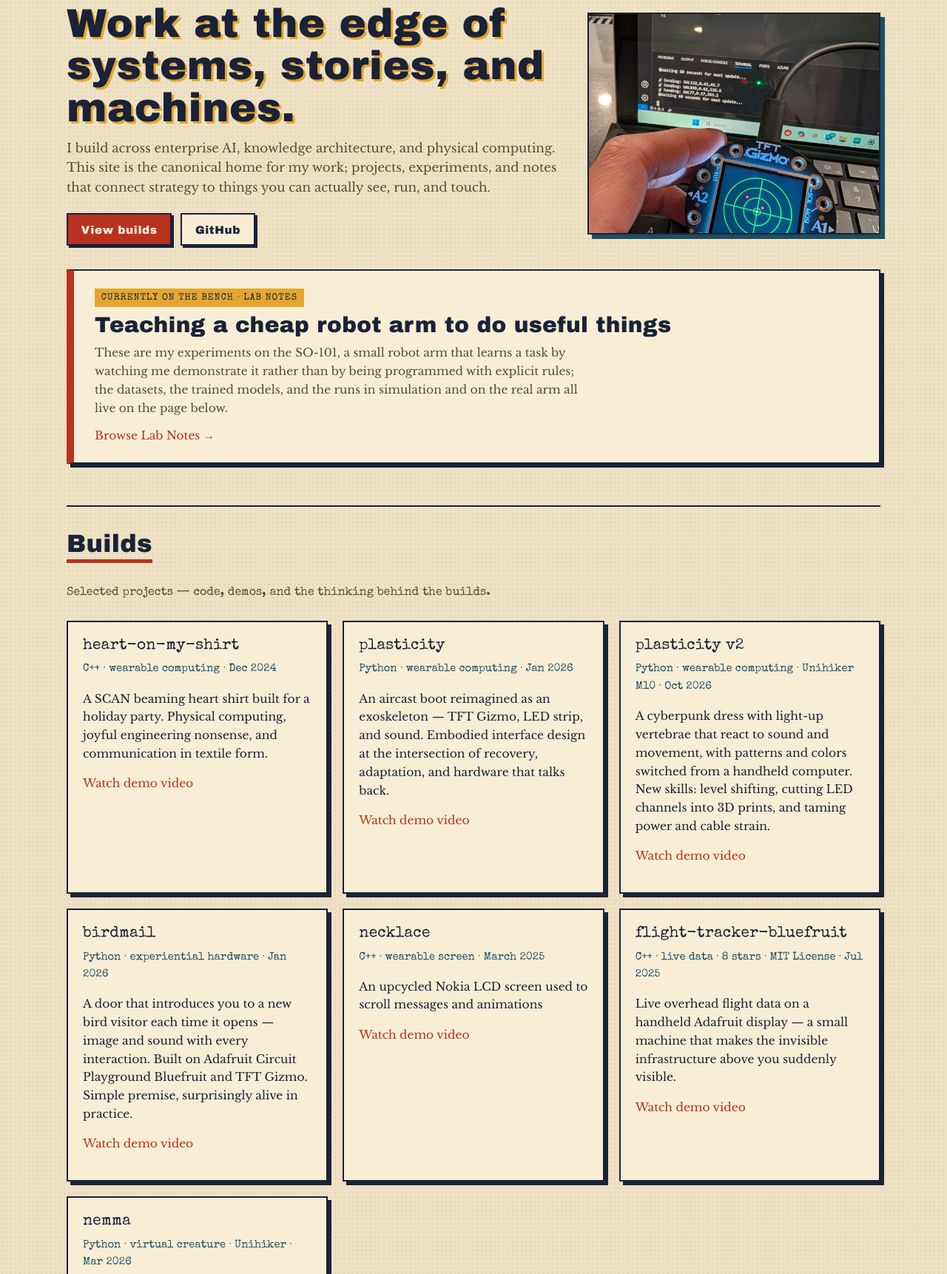
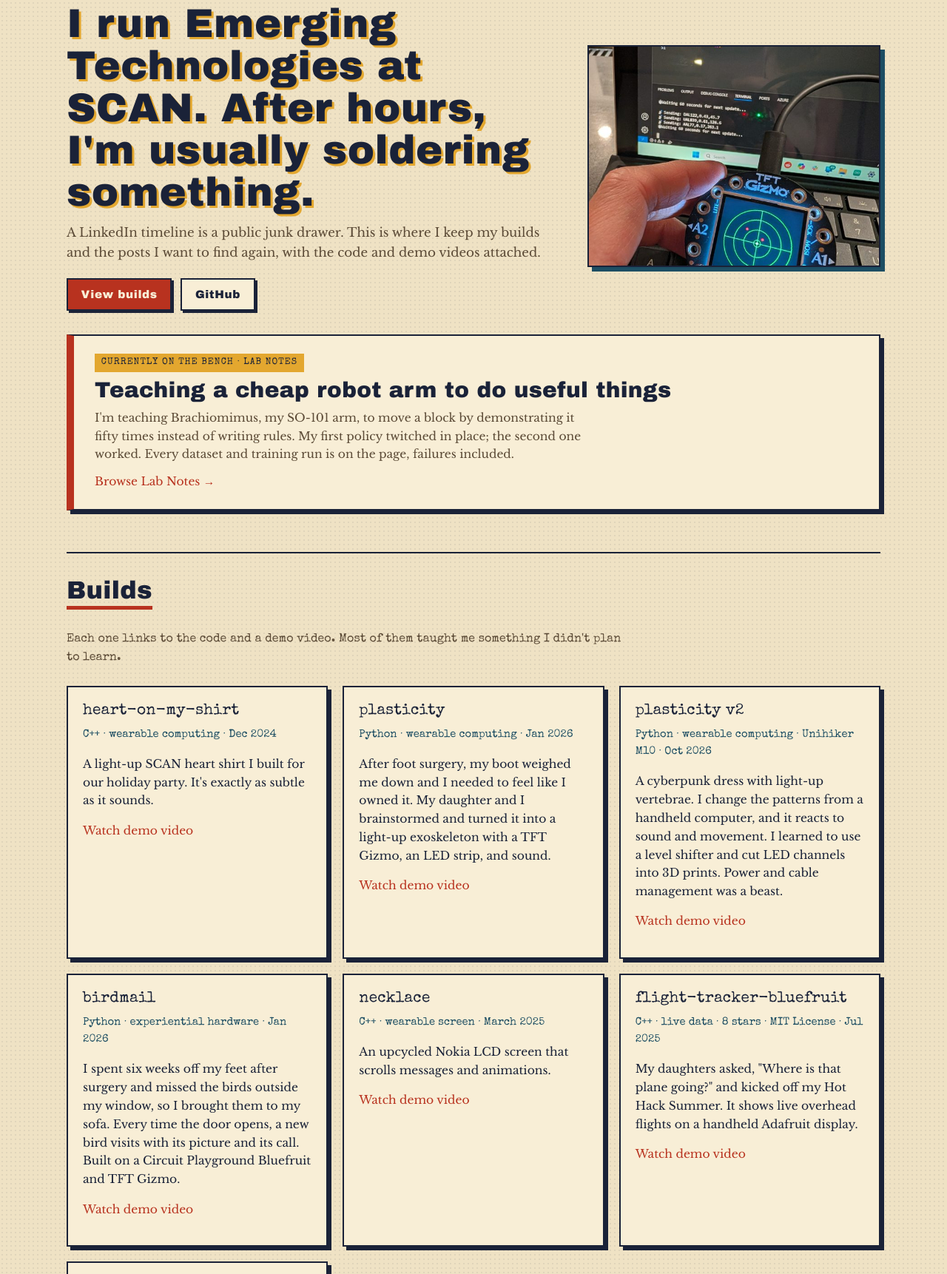
Before and after one commit to cpstroum/cpstroum.github.io, a plain HTML site: page index.html in a window 1280 px wide. Shown: the part 101-1823 px from the top of the page at 74% size. Drawn offline with nearby package versions, Linux system fonts and the light colour scheme; a web font is replaced by a local one.

Commit message:
Rewrite homepage copy in Corinne's voice; add corinne-voice skill
Replace abstract triples and em dashes on the homepage and Field Notes
header with concrete, first-person copy drawn from her posts. Fix typos
on Lab Notes. Add .claude/skills/corinne-voice with voice rules, AI tells
to cut, and before/after examples.

Co-Authored-By: Claude Opus 5.5 <noreply@anthropic.com>
Claude-Session: https://claude.ai/code/session_019Jcsx6HtLMzkwVMUhQvibn

```diff
--- a/index.html
+++ b/index.html
@@ -233,11 +233,10 @@
   <main class="wrap">
     <section class="hero" id="top" style="border-top: none;">
       <div>
-        <h1>Work at the edge of systems, stories, and machines.</h1>
+        <h1>I run Emerging Technologies at SCAN. After hours, I'm usually soldering something.</h1>
         <p>
-          I build across enterprise AI, knowledge architecture, and physical computing.
-          This site is the canonical home for my work; projects, experiments, and notes
-          that connect strategy to things you can actually see, run, and touch.
+          A LinkedIn timeline is a public junk drawer. This is where I keep my builds and
+          the posts I want to find again, with the code and demo videos attached.
         </p>
         <div class="hero-links">
           <a class="button primary" href="#builds">View builds</a>
@@ -254,9 +253,9 @@
         <div class="kicker">Currently on the bench · Lab Notes</div>
         <h2>Teaching a cheap robot arm to do useful things</h2>
         <p>
-          These are my experiments on the SO-101, a small robot arm that learns a task by watching me
-          demonstrate it rather than by being programmed with explicit rules; the datasets, the trained
-          models, and the runs in simulation and on the real arm all live on the page below.
+          I'm teaching Brachiomimus, my SO-101 arm, to move a block by demonstrating it fifty times
+          instead of writing rules. My first policy twitched in place; the second one worked. Every
+          dataset and training run is on the page, failures included.
         </p>
         <a href="lab-notes.html">Browse Lab Notes →</a>
       </div>
@@ -265,7 +264,7 @@
     <section id="builds">
       <h2>Builds</h2>
       <p class="section-intro">
-        Selected projects — code, demos, and the thinking behind the builds.
+        Each one links to the code and a demo video. Most of them taught me something I didn't plan to learn.
       </p>
 
       <div class="grid">
@@ -273,8 +272,7 @@
           <h3><a href="https://github.com/cpstroum/heart-on-my-shirt" target="_blank" rel="noreferrer">heart-on-my-shirt</a></h3>
           <div class="meta">C++ · wearable computing · Dec 2024</div>
           <p>
-            A SCAN beaming heart shirt built for a holiday party. Physical computing, joyful engineering nonsense,
-            and communication in textile form.
+            A light-up SCAN heart shirt I built for our holiday party. It's exactly as subtle as it sounds.
           </p>
           <p><a href="https://www.youtube.com/shorts/X5aVGgbqIVI?feature=share" target="_blank" rel="noreferrer">Watch demo video</a></p>
         </article>
@@ -283,8 +281,8 @@
           <h3><a href="https://github.com/cpstroum/plasticity" target="_blank" rel="noreferrer">plasticity</a></h3>
           <div class="meta">Python · wearable computing · Jan 2026</div>
           <p>
-            An aircast boot reimagined as an exoskeleton — TFT Gizmo, LED strip, and sound. Embodied interface design
-            at the intersection of recovery, adaptation, and hardware that talks back.
+            After foot surgery, my boot weighed me down and I needed to feel like I owned it. My daughter and I
+            brainstormed and turned it into a light-up exoskeleton with a TFT Gizmo, an LED strip, and sound.
           </p>
           <p><a href="https://youtube.com/shorts/4lvDuCM7rYA?feature=share" target="_blank" rel="noreferrer">Watch demo video</a></p>
         </article>
@@ -293,9 +291,9 @@
           <h3><a href="https://github.com/cpstroum/plasticity-v2" target="_blank" rel="noreferrer">plasticity v2</a></h3>
           <div class="meta">Python · wearable computing · Unihiker M10 · Oct 2026</div>
           <p>
-            A cyberpunk dress with light-up vertebrae that react to sound and movement, with patterns and colors
-            switched from a handheld computer. New skills: level shifting, cutting LED channels into 3D prints,
-            and taming power and cable strain.
+            A cyberpunk dress with light-up vertebrae. I change the patterns from a handheld computer, and it reacts
+            to sound and movement. I learned to use a level shifter and cut LED channels into 3D prints. Power and
+            cable management was a beast.
           </p>
           <p><a href="https://www.youtube.com/shorts/pFBPZOs3zG8" target="_blank" rel="noreferrer">Watch demo video</a></p>
         </article>
@@ -304,9 +302,9 @@
           <h3><a href="https://github.com/cpstroum/birdmail" target="_blank" rel="noreferrer">birdmail</a></h3>
           <div class="meta">Python · experiential hardware · Jan 2026</div>
           <p>
-            A door that introduces you to a new bird visitor each time it opens — image and sound with every
-            interaction. Built on Adafruit Circuit Playground Bluefruit and TFT Gizmo. Simple premise,
-            surprisingly alive in practice.
+            I spent six weeks off my feet after surgery and missed the birds outside my window, so I brought them
+            to my sofa. Every time the door opens, a new bird visits with its picture and its call. Built on a
+            Circuit Playground Bluefruit and TFT Gizmo.
           </p>
           <p><a href="https://youtube.com/shorts/HmwSf9EpsDc" target="_blank" rel="noreferrer">Watch demo video</a></p>
         </article>
@@ -314,7 +312,7 @@
           <h3>necklace</h3>
           <div class="meta">C++ · wearable screen · March 2025</div>
           <p>
-            An upcycled Nokia LCD screen used to scroll messages and animations
+            An upcycled Nokia LCD screen that scrolls messages and animations.
           </p>
           <p><a href="https://www.youtube.com/shorts/i9IcgzRyMqg?feature=share" target="_blank" rel="noreferrer">Watch demo video</a></p>
         </article>
@@ -322,8 +320,8 @@
           <h3><a href="https://github.com/cpstroum/flight-tracker-bluefruit" target="_blank" rel="noreferrer">flight-tracker-bluefruit</a></h3>
           <div class="meta">C++ · live data · 8 stars · MIT License · Jul 2025</div>
           <p>
-            Live overhead flight data on a handheld Adafruit display — a small machine that makes the invisible
-            infrastructure above you suddenly visible.
+            My daughters asked, "Where is that plane going?" and kicked off my Hot Hack Summer. It shows live
+            overhead flights on a handheld Adafruit display.
           </p>
           <p><a href="https://youtube.com/shorts/nHk_PbUhS0o" target="_blank" rel="noreferrer">Watch demo video</a></p>
         </article>
@@ -332,8 +330,8 @@
           <h3><a href="https://github.com/cpstroum/nemma" target="_blank" rel="noreferrer">nemma</a></h3>
           <div class="meta">Python · virtual creature · Unihiker · Mar 2026</div>
           <p>
-            A virtual creature that lives on a Unihiker — a small touchscreen Linux board you can hold in your hand.
-            Nemma is a companion you can play with, somewhere between a pet and a simulation.
+            A tiny digital creature for my Tamagotchi nostalgia. She lives on a Unihiker touchscreen and reacts to
+            light, sound, and touch. Her name came from the Stemma soil sensor project I was <em>supposed</em> to be finishing.
           </p>
           <p><a href="https://youtube.com/shorts/nHk_PbUhS0o?si=_15LoXSzSo2UAEq4" target="_blank" rel="noreferrer">Watch demo video</a></p>
         </article>
@@ -343,22 +341,21 @@
     <section id="field-notes">
       <h2>Field Notes</h2>
       <p class="section-intro">
-        Writing, observations, and thinking in public; especially the connective tissue between technical systems, design,
-        governance, and organizational reality.
+        Mostly AI and healthcare, usually explained through something my kids did that week.
       </p>
 
       <div class="grid">
         <article class="card">
           <h3><a href="writing.html">LinkedIn essays</a></h3>
-          <p>Writing on AI strategy, healthcare, hardware, and the spaces between — my best posts, filterable by theme.</p>
+          <p>My best LinkedIn posts, pulled out of the feed so they don't get lost. Filter by theme.</p>
           <p style="margin-top:0.75rem"><a href="writing.html">Browse all →</a></p>
         </article>
 
         <article class="card">
           <h3>Corporate Pulp</h3>
           <p>
-            A growing shelf of pulp-novel covers for the small absurdities of enterprise life — AI strategy,
-            healthcare ops, and hardware experiments, illustrated as paperbacks "by Corinne Stroum."
+            Enterprise life is absurd enough to deserve pulp paperback covers, so I gave some of my posts one.
+            Every book on this shelf is a real post.
           </p>
           <a href="writing.html?theme=Corporate%20Pulp"><img src="featured_images/bookshelf.png" alt="Shelf of illustrated pulp-novel covers titled Corporate Pulp by Corinne Stroum" style="width:100%; height:auto; border:1px solid var(--line); margin-top:0.75rem;"/></a>
         </article>
@@ -366,10 +363,10 @@
         <article class="card placeholder">
           <h3>Talks and artifacts</h3>
           <p>
-            Selected talks and presentations on AI systems, healthcare transformation, and applied AI governance.
+            I love a good stage or panel. Here are a few talks on making AI actually work in healthcare.
           </p>
           <p>
-            <a href="https://healthaipartnership.org/insight/hidden-essentials-for-ai-success" target="_blank" rel="noreferrer">Hidden Essentials for AI Success — Health AI Partnership lecture</a><br>
+            <a href="https://healthaipartnership.org/insight/hidden-essentials-for-ai-success" target="_blank" rel="noreferrer">Hidden Essentials for AI Success: Health AI Partnership lecture</a><br>
             <a href="https://youtu.be/_m02m-4pzvY" target="_blank" rel="noreferrer">Databricks Healthcare & Life Sciences AI presentation</a><br>
             <a href="https://writer.com/blog/scan-customer-story/" target="_blank" rel="noreferrer">SCAN AI case study with Writer</a>
           </p>
```
Also changed, not shown: lab-notes.html (+7 -7 lines), writing.html (+2 -2 lines), 1 other file.
